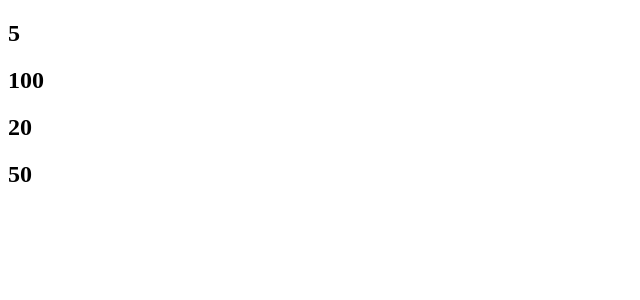
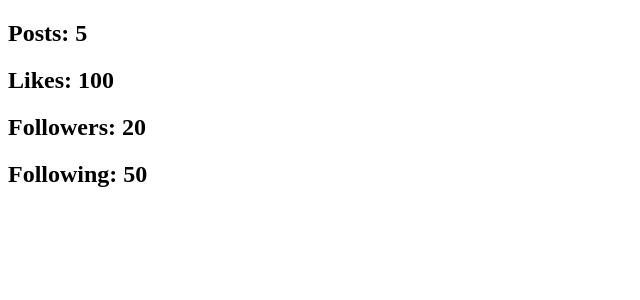
Before and after one commit to TLRKiliann/nextjs-real-api, a Next.js app in the folder my-app/: page /dashboard in a window 1280 px wide. Shown: the top 300 px of the page, without its empty margins (0-640 px from the left). Built offline with nearby package versions, Linux system fonts and the light colour scheme; data requests are answered from the project's data file.

Commit message:
some changes

```diff
--- a/my-app/pages/dashboard.tsx
+++ b/my-app/pages/dashboard.tsx
@@ -24,12 +24,11 @@ const Dashboard:React.FC = () => {
 
   return (
     <div>
-      <h2>{dashboardData.posts}</h2>
-      <h2>{dashboardData.likes}</h2>
-      <h2>{dashboardData.followers}</h2>
-      <h2>{dashboardData.following}</h2>
+      <h2>Posts: {dashboardData.posts}</h2>
+      <h2>Likes: {dashboardData.likes}</h2>
+      <h2>Followers: {dashboardData.followers}</h2>
+      <h2>Following: {dashboardData.following}</h2>
     </div>
   )
-
 }
 export default Dashboard
```
